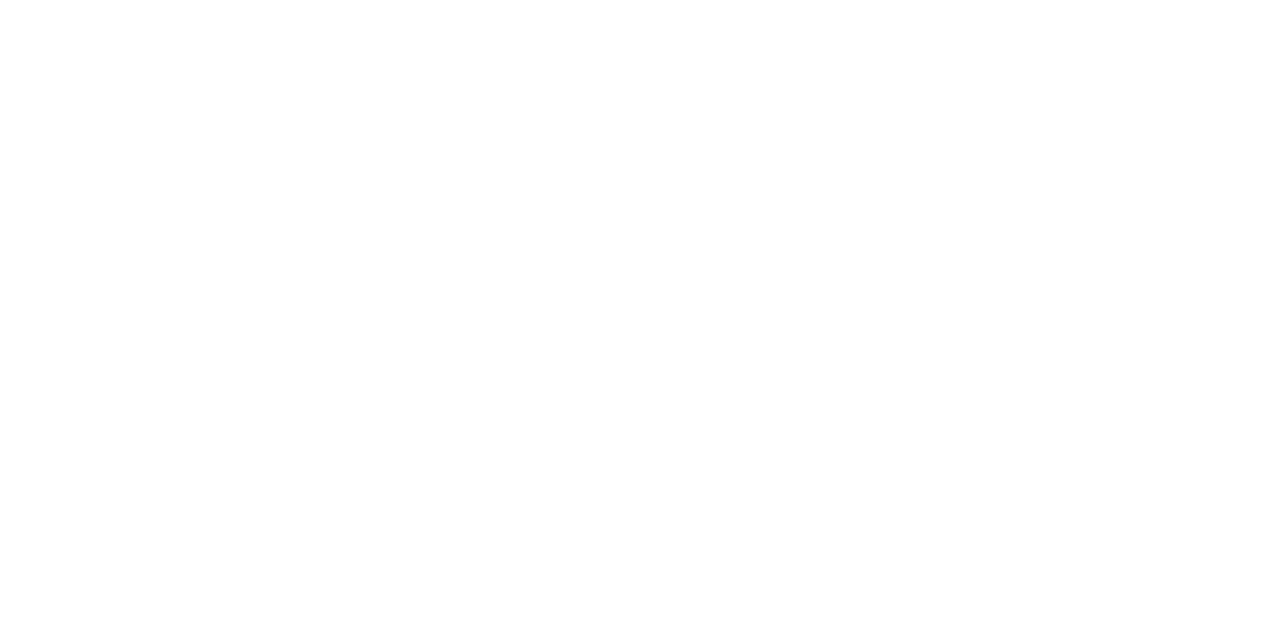
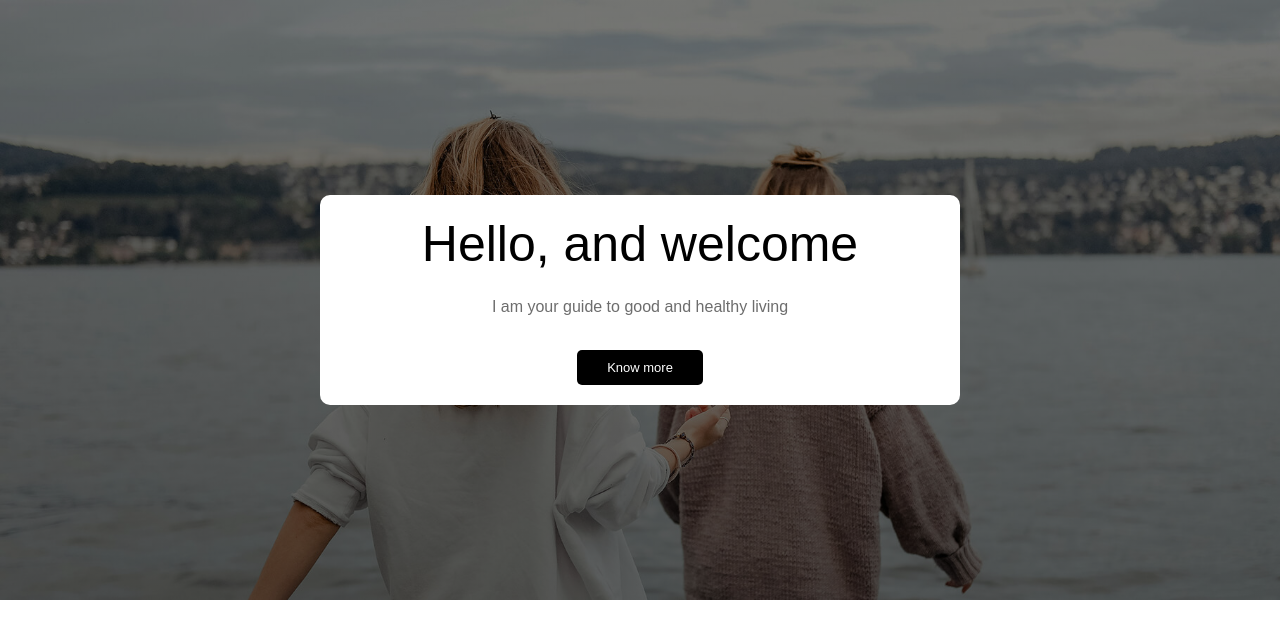
Before and after one commit to Lilyprograms/batch23-second-activity, a plain HTML site: page index.html in a window 1280 px wide. Drawn offline with Linux system fonts and the light colour scheme.

Commit message:
Added Lydia's Section

```diff
--- a/index.html
+++ b/index.html
@@ -1,12 +1,18 @@
 <!DOCTYPE html>
 <html lang="en">
-<head>
-    <meta charset="UTF-8">
-    <meta name="viewport" content="width=device-width, initial-scale=1.0">
+  <head>
+    <meta charset="UTF-8" />
+    <meta name="viewport" content="width=device-width, initial-scale=1.0" />
     <title>Group Activity</title>
-    <link rel="stylesheet" href="./style.css">
-</head>
-<body>
-
-</body>
+    <link rel="stylesheet" href="./style.css" />
+  </head>
+  <body>
+    <div class="lydia_section">
+      <div class="lydia_content">
+        <h3>Hello, and welcome</h3>
+        <p>I am your guide to good and healthy living</p>
+        <a href="#">Know more</a>
+      </div>
+    </div>
+  </body>
 </html>
--- a/style.css
+++ b/style.css
@@ -3,3 +3,40 @@
   padding: 0px;
   box-sizing: border-box;
 }
+.lydia_section {
+  background-image: linear-gradient(rgba(0, 0, 0, 0.5), rgba(0, 0, 0, 0.6)), url(./images/slider-image2.jpg);
+  background-size: cover;
+  min-height: 600px;
+  display: flex;
+  justify-content: center;
+  align-items: center;
+  font-family: Arial, Helvetica, sans-serif;
+}
+.lydia_content {
+  width: 50%;
+  min-width: 300px;
+  background-color: #ffffff;
+  border-radius: 10px;
+  padding: 20px;
+  text-align: center;
+  margin: 0;
+}
+.lydia_content h3 {
+  font-size: 50px;
+  font-weight: 500;
+  margin-bottom: 20px;
+}
+.lydia_content p {
+  line-height: 1.7;
+  color: #6d6d6d;
+}
+.lydia_content a {
+  padding: 10px 30px;
+  font-size: 13px;
+  background-color: black;
+  color: #ffffff;
+  border-radius: 5px;
+  display: inline-block;
+  margin-top: 30px;
+  text-decoration: none;
+}
```
Also changed, not shown: images/slider-image2.jpg (added).
